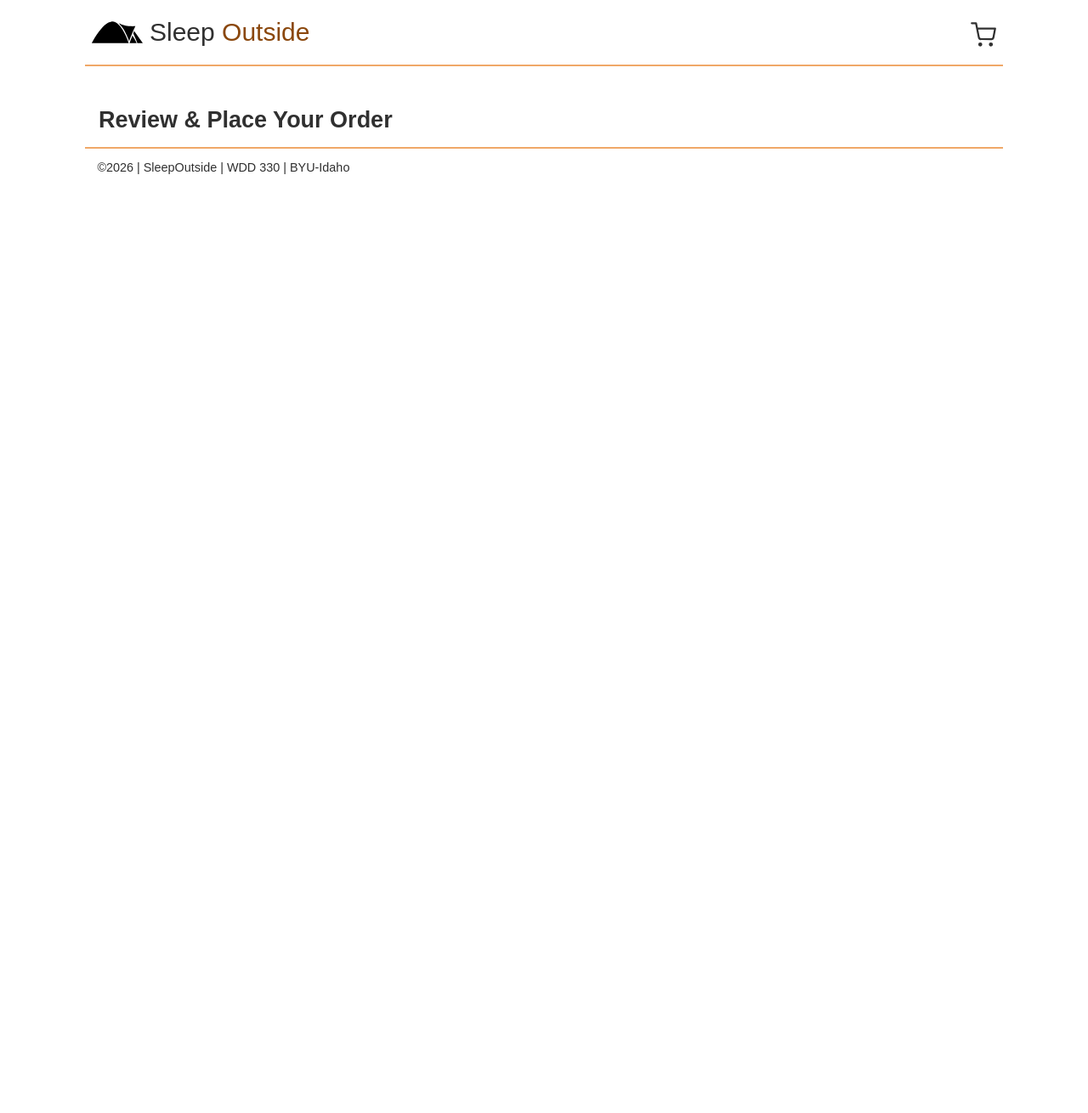
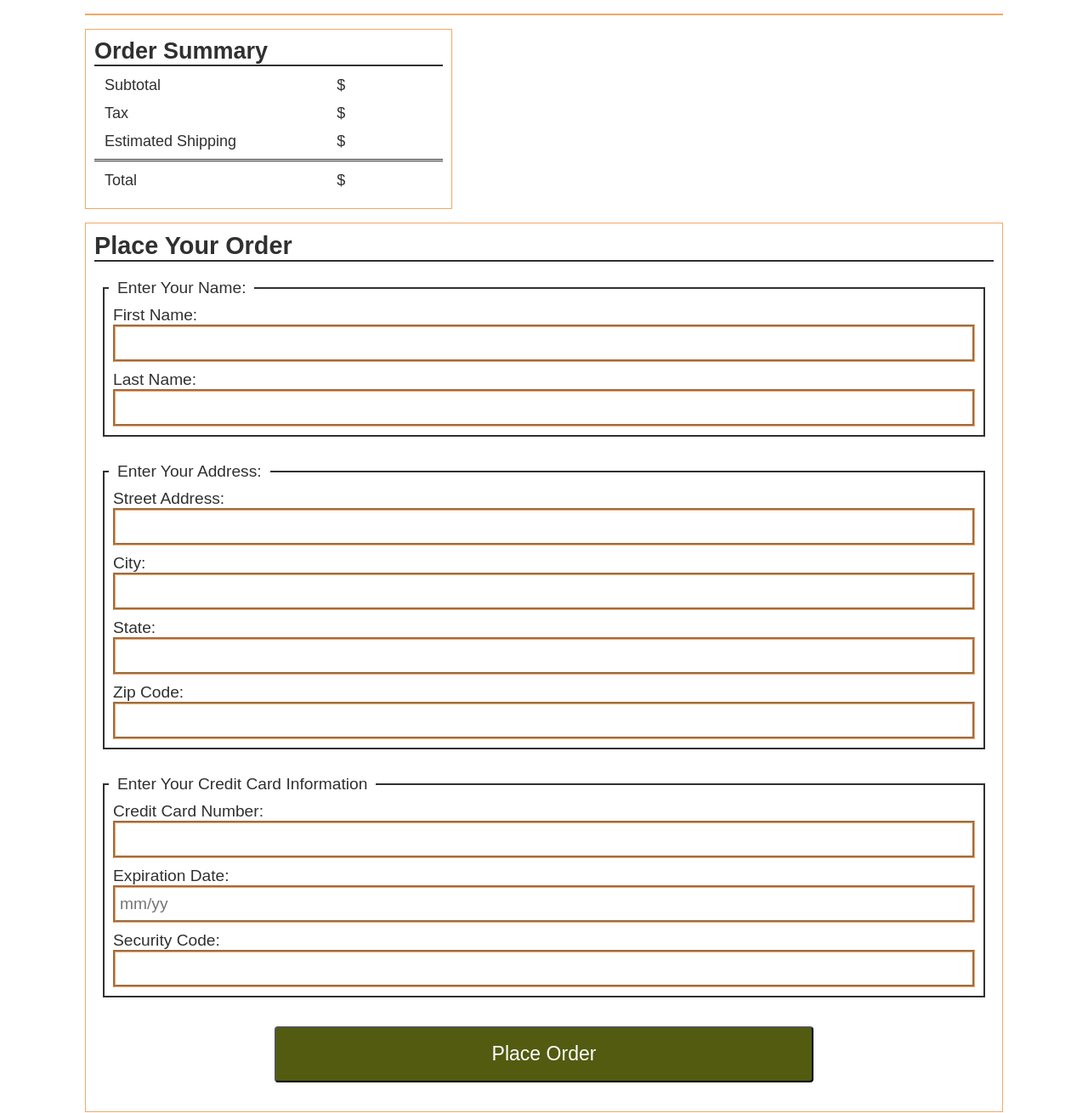
Before and after one commit to Ify57/WDD-330, a website: page src/checkout/index.html in a window 1280 px wide. Shown: the top 1310 px of the page at 85% size. Before the commit the page ends 800 px from the top, so only its background shows below. Drawn offline with Linux system fonts and the light colour scheme.

Commit message:
Alyssa Week4 Team Commit 1 - Step 5; Not Done Yet

```diff
--- a/src/checkout/index.html
+++ b/src/checkout/index.html
@@ -1,5 +1,6 @@
 <!doctype html>
 <html lang="en">
+
 <head>
   <meta charset="UTF-8" />
   <meta name="viewport" content="width=device-width, initial-scale=1.0" />
@@ -14,11 +15,58 @@
   <script src="/js/checkout.js" type="module"></script>
 
   <main class="divider">
-      <section class="products">
-        <h2>Review &amp; Place Your Order</h2>
+    <section class="summary">
+      <h2>Order Summary</h2>
+      <div class="summaryInfo">
+        <p>Subtotal </p>
+        <p id="subtotal">$</p>
+        <p id="tax">Tax </p>
+        <p id="tax">$</p>
+        <p>Estimated Shipping</p>
+        <p id="shipping">$</p>
+      </div>
+      <div class="orderTotal">
+        <p>Total</p>
+        <p id="orderTotal">$</p>
+      </div>
+    </section>
+    <section class="checkout">
+
+      <form method="get" action="order-summary.html" id="checkoutForm" class="checkoutForm">
+        <h2>Place Your Order</h2>
+        <fieldset>
+          <legend>Enter Your Name:</legend>
+          <label for="first">First Name: </label>
+          <input type="text" name="first" id="first" required>
+          <label for="last">Last Name: </label>
+          <input type="text" name="last" id="last" required>
+        </fieldset>
+        <fieldset>
+          <legend>Enter Your Address: </legend>
+          <label for="street">Street Address: </label>
+          <input type="text" name="street" id="street" required>
+          <label for="city">City: </label>
+          <input type="text" name="city" id="city" required>
+          <label for="state">State: </label>
+          <input type="text" name="state" id="state" required>
+          <label for="zip">Zip Code: </label>
+          <input type="text" name="zip" id="zip" required>
+        </fieldset>
+        <fieldset>
+          <legend>Enter Your Credit Card Information</legend>
+          <label for="cardNum">Credit Card Number: </label>
+          <input type="text" name="cardNum" id="cardNum" required>
+          <label for="exDate">Expiration Date: </label>
+          <input type="text" name="exDate" id="exDate" placeholder="mm/yy" required>
+          <label for="securityCode">Security Code: </label>
+          <input type="text" name="securityCode" id="securityCode" required>
+        </fieldset>
+        <input type="submit" value="Place Order">
+      </form>
     </section>
   </main>
 
   <footer id="main-footer"></footer>
 </body>
+
 </html>
--- a/src/css/style.css
+++ b/src/css/style.css
@@ -98,7 +98,7 @@ p {
   margin-top: -1.3em;
 }
 
-.logo--square > div {
+.logo--square>div {
   margin-top: -1.7em;
 }
 
@@ -283,7 +283,7 @@ footer {
 }
 
 /* Center dynamic announcement messages */
-.alert-list > p {
+.alert-list>p {
   text-align: center;
 }
 
@@ -318,3 +318,97 @@ footer {
   font-size: 1rem;
   text-align: center;
 }
+
+.hidden {
+  display: none;
+}
+
+.summary {
+  width: 40%;
+  border: 1px solid var(--primary-color);
+  margin: 1rem 0;
+  padding: 10px;
+
+  h2 {
+    border-bottom: 2px solid var(--dark-grey);
+  }
+}
+
+.summaryInfo {
+  display: grid;
+  grid-template-columns: 2fr 1fr;
+
+  p {
+    margin: 0;
+    padding-bottom: 0;
+  }
+}
+
+.orderTotal {
+  border-top: 3px double var(--dark-grey);
+  margin-top: 10px;
+  width: 100%;
+  display: grid;
+  grid-template-columns: 2fr 1fr;
+}
+
+/*Form*/
+.checkoutForm {
+  border: 1px solid var(--primary-color);
+  font-size: 1.2rem;
+  display: flex;
+  flex-direction: column;
+  margin: 1rem 0;
+  padding: 10px;
+
+  h2 {
+    border-bottom: 2px solid var(--dark-grey);
+  }
+
+  fieldset {
+    margin: 10px;
+    display: flex;
+    flex-direction: column;
+    border: 2px solid var(--dark-grey);
+
+    legend {
+      padding: 10px;
+      margin-left: 5px;
+    }
+
+    label {
+      margin-left: 10px;
+    }
+
+    input {
+      margin: 0 10px 10px 10px;
+      height: 44px;
+      font-size: 1.2rem;
+      padding-left: 5px;
+
+      &:valid {
+        border: 3px groove var(--secondary-color);
+      }
+
+      &:invalid {
+        border: 3px groove var(--primary-color);
+      }
+    }
+  }
+
+  input[type="submit"] {
+    margin: 1.5rem auto;
+    width: 60%;
+    padding: 0.75em 2em;
+    background-color: var(--secondary-color);
+    color: white;
+    text-decoration: none;
+    text-align: center;
+    font-size: var(--large-font);
+    border-radius: 4px;
+
+    &:hover {
+      background-color: var(--tertiary-color);
+    }
+  }
+}
--- /dev/null
+++ b/src/js/CheckoutProcess.mjs
@@ -0,0 +1,69 @@
+import { getLocalStorage } from "./utils.mjs";
+
+function formDataToJSON(formElement) {
+    const formData = new FormData(formElement);
+    const convertedJSON = {};
+    formData.forEach((value, key) => {
+        convertedJSON[key] = value;
+    });
+    return convertedJSON;
+}
+
+function packageItems(items) {
+    const simplifiedItems = items.map((item) => {
+        console.log(item);
+        return {
+            id: item.Id,
+            price: item.FinalPrice,
+            name: item.Name,
+            quantity: 1,
+        };
+    });
+    return simplifiedItems;
+}
+
+export default class CheckoutProcess {
+    constructor(key, outputSelector) {
+        this.key = key;
+        this.outputSelector = outputSelector;
+        this.list = [];
+        this.itemTotal = 0;
+        this.shipping = 0;
+        this.tax = 0;
+        this.orderTotal = 0;
+    }
+
+    init() {
+        this.list = getLocalStorage(this.key);
+        this.calculateItemSubtotal();
+    }
+    //method to calculate and display the item subtotal (called when page loads)
+    calculateItemSubtotal() {
+        const summaryElement = document.querySelector(this.outputSelector + "cartTotal");
+        const itemNumElement = document.querySelector(this.outputSelector + "num-items");
+        itemNumElement.innerText = this.list.length;
+        const amounts = this.list.map((item) => item.FinalPrice);
+        this.itemTotal = amounts.reduce((sum, item) => sum + item);
+        summaryElement.innerText = `$${this.itemTotal}`;;
+    }
+    //method to calculate and display shipping and order total (called after user fills in zip code)
+    calculateOrderTotal() {
+        this.tax = (this.itemTotal * .06);
+        this.shipping = 10 + (this.list.length - 1) * 2;
+        this.orderTotal = (
+            parseFloat(this.itemTotal) +
+            parseFloat(this.tax) +
+            parseFloat(this.shipping)
+        )
+        this.displayOrderTotals();
+    }
+    displayOrderTotals() {
+        const tax = document.querySelector(`${this.outputSelector} #tax`);
+        const shipping = document.querySelector(`${this.outputSelector} #shipping`);
+        const orderTotal = document.querySelector(`${this.outputSelector} #orderTotal`);
+
+        tax.innerText = `$${this.tax.toFixed(2)}`;
+        shipping.innerText = `$${this.shipping.toFixed(2)}`;
+        orderTotal.innerText = `$${this.orderTotal.toFixed(2)}`;
+    }
+}
--- a/src/js/checkout.js
+++ b/src/js/checkout.js
@@ -1,3 +1,14 @@
 import { loadHeaderFooter } from "./utils.mjs";
+import { CheckoutProcess } from "./CheckoutProcess.mjs";
 
 loadHeaderFooter();
+
+const order = new CheckoutProcess("so-cart", ".checkout-summary");
+order.init();
+
+document.querySelector("#zip").addEventListener("blur", order.calculateOrderTotal.bind(order));
+
+document.querySelector("#checkoutSubmit").addEventListener("click", (e) => {
+    e.preventDefault();
+    order.checkout();
+})
```
Also changed, not shown: src/js/ShoppingCart.mjs (+8 -1 lines). Lines whose indentation alone changed are shown as unchanged.
